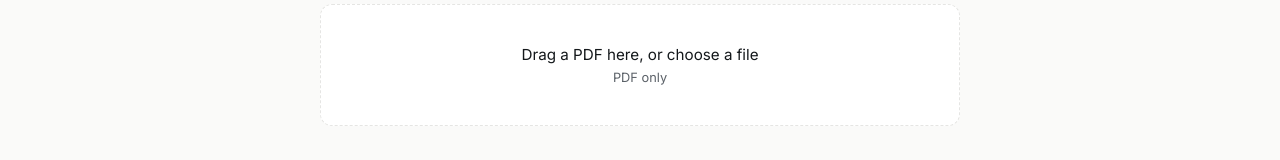
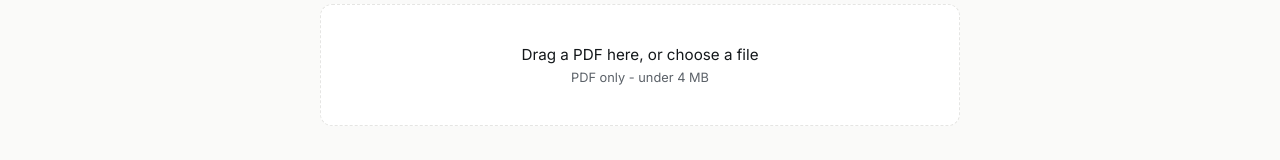
Before and after one commit to gianghiio/job-tracker, a Next.js app: page /resume in a window 1280 px wide. Shown: the part 218-378 px from the top of the page. Built offline with nearby package versions, Linux system fonts and the light colour scheme; no server answers.

Commit message:
Add file size check to resume page

```diff
--- a/src/app/resume/page.tsx
+++ b/src/app/resume/page.tsx
@@ -58,6 +58,11 @@ export default function Resume() {
             setError("Only PDF files are supported");
             return;
         }
+
+        if (f.size > 4 * 1024 * 1024) {
+            setError("File is too large - Keep it under 4 MB");
+            return;
+        }
         setError("");
         setFile(f);
     }
@@ -82,7 +87,7 @@ export default function Resume() {
                 onDrop={(e) => {e.preventDefault();setDragging(false); pickFile(e.dataTransfer.files[0]);}}
             >
                 <p className="drop-zone-title">{file ? file.name : "Drag a PDF here, or choose a file"}</p>
-                <p className="drop-zone-hint">PDF only</p>
+                <p className="drop-zone-hint">PDF only - under 4 MB</p>
             </div>
 
             {/*error message and the Upload button (only after a file is chosen) */}
```
